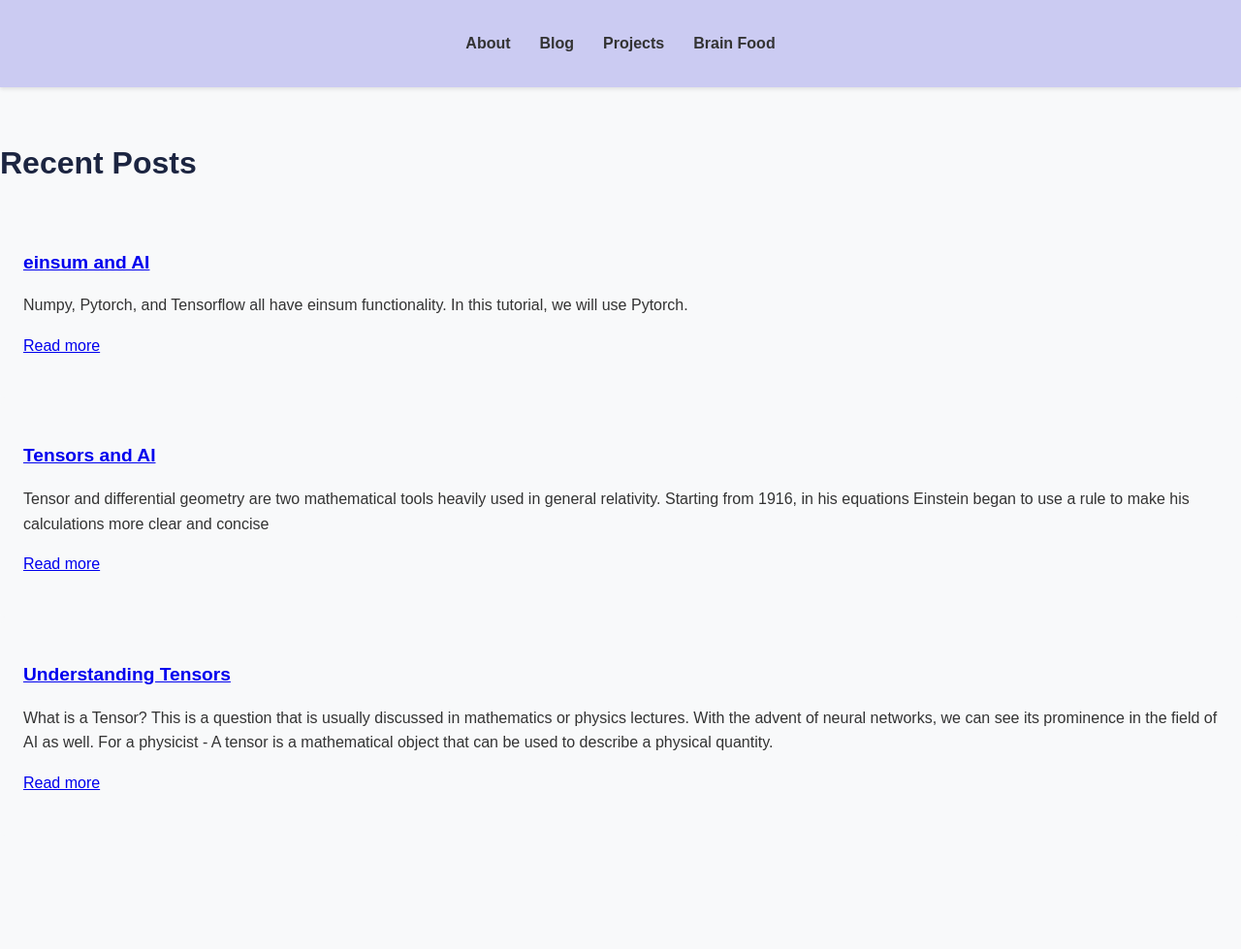
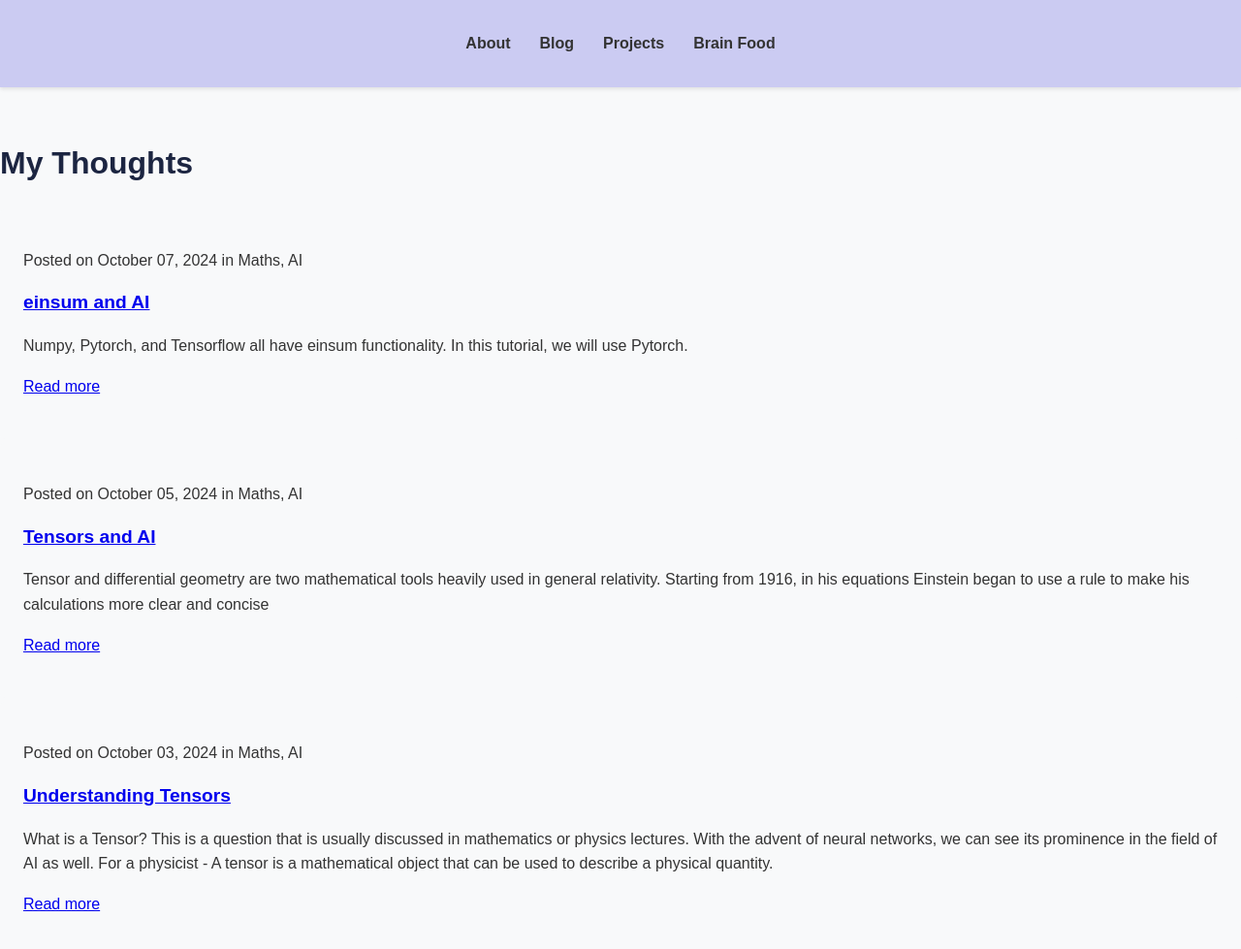
Before and after one commit to adhikarinarayan/adhikarinarayan.github.io, a Jekyll site: the page built from blog.md, in a window 1280 px wide and 1023 px high. Shown: the top 979 px of the window at 97% size. Built offline with Jekyll 4.4.1, drawn with Linux system fonts in a browser that asks for light colours.

Commit message:
Update blog.md

```diff
--- a/blog.md
+++ b/blog.md
@@ -3,11 +3,14 @@
 title: Recent Posts
 ---
 
-<div class="projects-title"> <h1> Recent Posts </h1> </div>
+
+<div class="blog-heading"> <h1> My Thoughts </h1> </div>
 
 {% for post in site.posts %}
   <article>
+    <p class="post-meta">Posted on {{ post.date | date: "%B %d, %Y" }} {% if post.categories %} in {{ post.categories | join: ", " }} {% endif %}</p>
     <h2><a href="{{ post.url | relative_url }}">{{ post.title }}</a></h2>
     <p>{{ post.excerpt }}</p>
-    <p><a href="{{ post.url | relative_url }}" class="read-more-link">Read more</a></p> </article>
+    <p><a href="{{ post.url | relative_url }}" class="read-more-link">Read more</a></p>
+  </article>
 {% endfor %}
```
